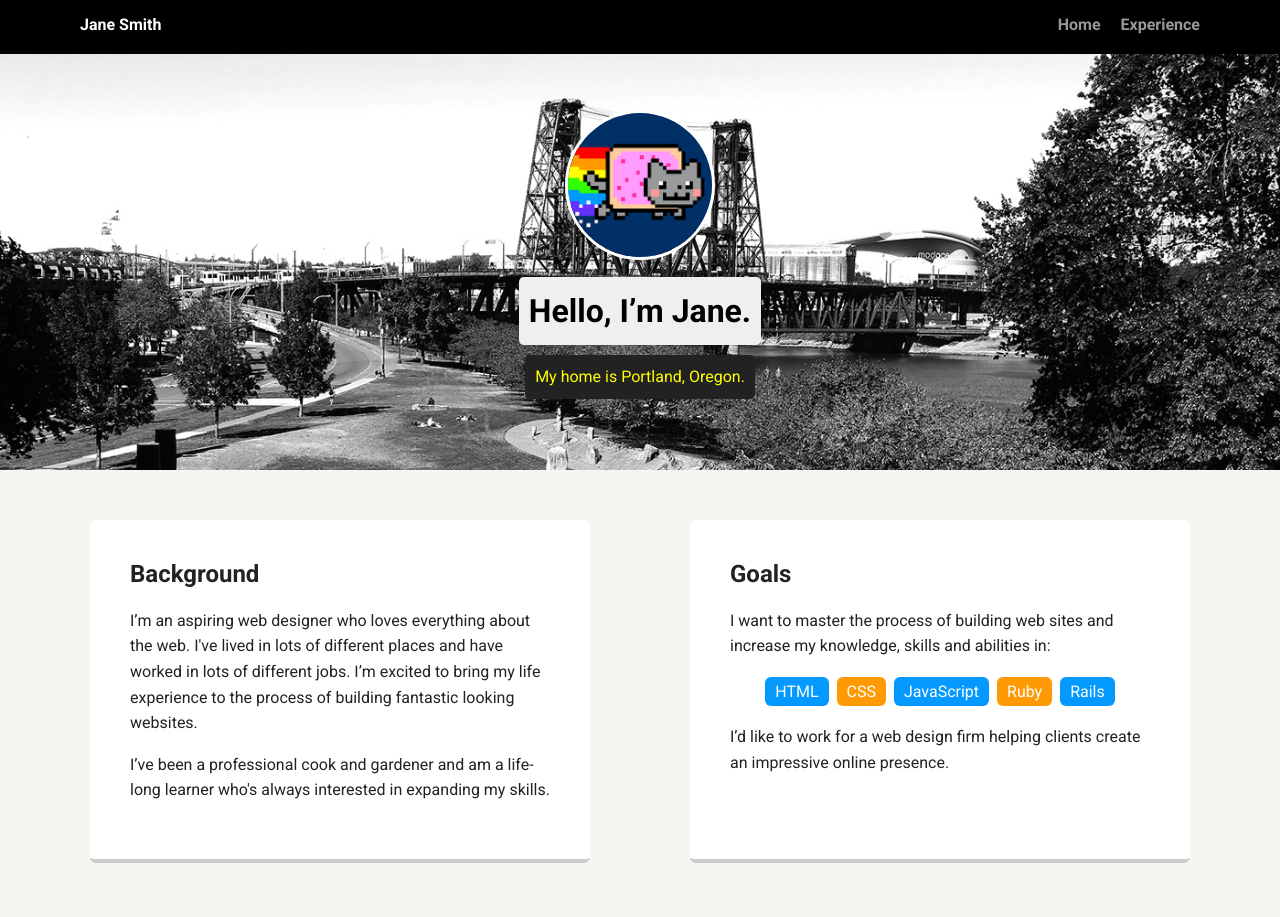
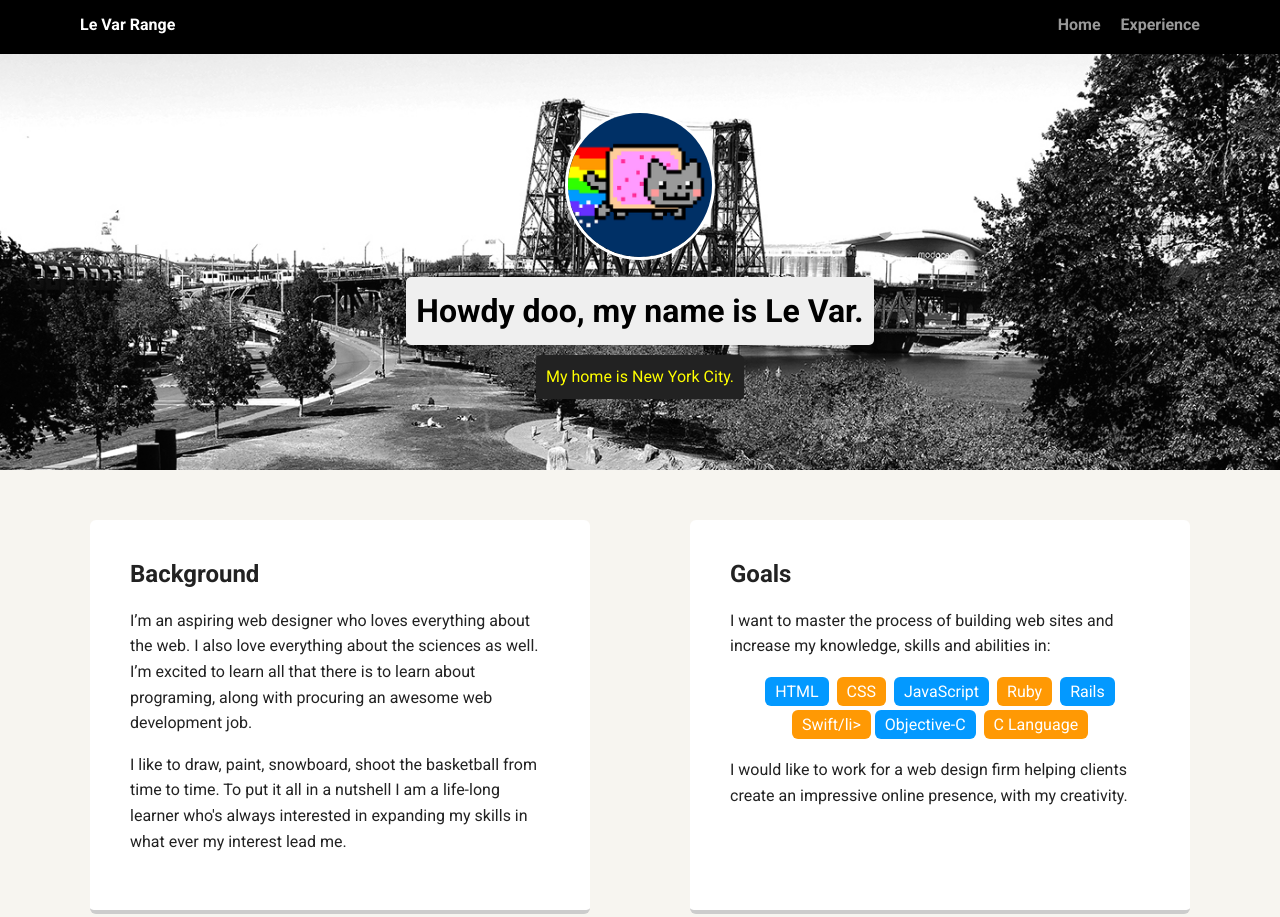
Before and after one commit to varlerang/profilePage, a plain HTML site: page index.html in a window 1280 px wide. Shown: the top 917 px of the page. Drawn offline with Linux system fonts and the light colour scheme; a web font is replaced by a local one.

Commit message:
Made changes to the text.
[ li, p ]  tags

```diff
--- a/index.html
+++ b/index.html
@@ -10,7 +10,7 @@
 
     <div class="main-nav">
         <ul class="nav">
-          <li class="name">Jane Smith</li>
+          <li class="name">Le Var Range</li>
           <li><a href="#">Home</a></li>
           <li><a href="#">Experience</a></li>
         </ul>
@@ -18,15 +18,15 @@
 
     <header>
       <img src="images/me.png" alt="Drawing of Jane Smith" class="profile-image">
-      <h1 class="tag name">Hello, I’m Jane.</h1>
-      <p class="tag location">My home is Portland, Oregon.</p>
+      <h1 class="tag name">Howdy doo, my name is Le Var.</h1>
+      <p class="tag location">My home is New York City.</p>
     </header>
 
     <main class="flex">
       <div class="card">
         <h2>Background</h2>
-        <p>I’m an aspiring web designer who loves everything about the web. I've lived in lots of different places and have worked in lots of different jobs. I’m excited to bring my life experience to the process of building fantastic looking websites.</p>
-        <p>I’ve been a professional cook and gardener and am a life-long learner who's always interested in expanding my skills.</p>
+        <p>I’m an aspiring web designer who loves everything about the web. I also love everything about the sciences as well. I’m excited to learn all that there is to learn about programing, along   with procuring an awesome web development job.</p>
+        <p>I like to draw, paint, snowboard, shoot the basketball from time to time. To put it all in a nutshell I  am a life-long learner who's always interested in expanding my skills in what ever my interest lead me.</p>
       </div>
 
       <div class="card">
@@ -38,8 +38,11 @@
           <li>JavaScript</li>
           <li>Ruby</li>
           <li>Rails</li>
+          <li>Swift/li>
+          <li>Objective-C</li>
+          <li>C Language</li>
         </ul>
-        <p>I’d like to work for a web design firm helping clients create an impressive online presence.</p>
+        <p>I would like to work for a web design firm helping clients create an impressive online presence, with my creativity.</p>
       </div>
 
     </main>
```
